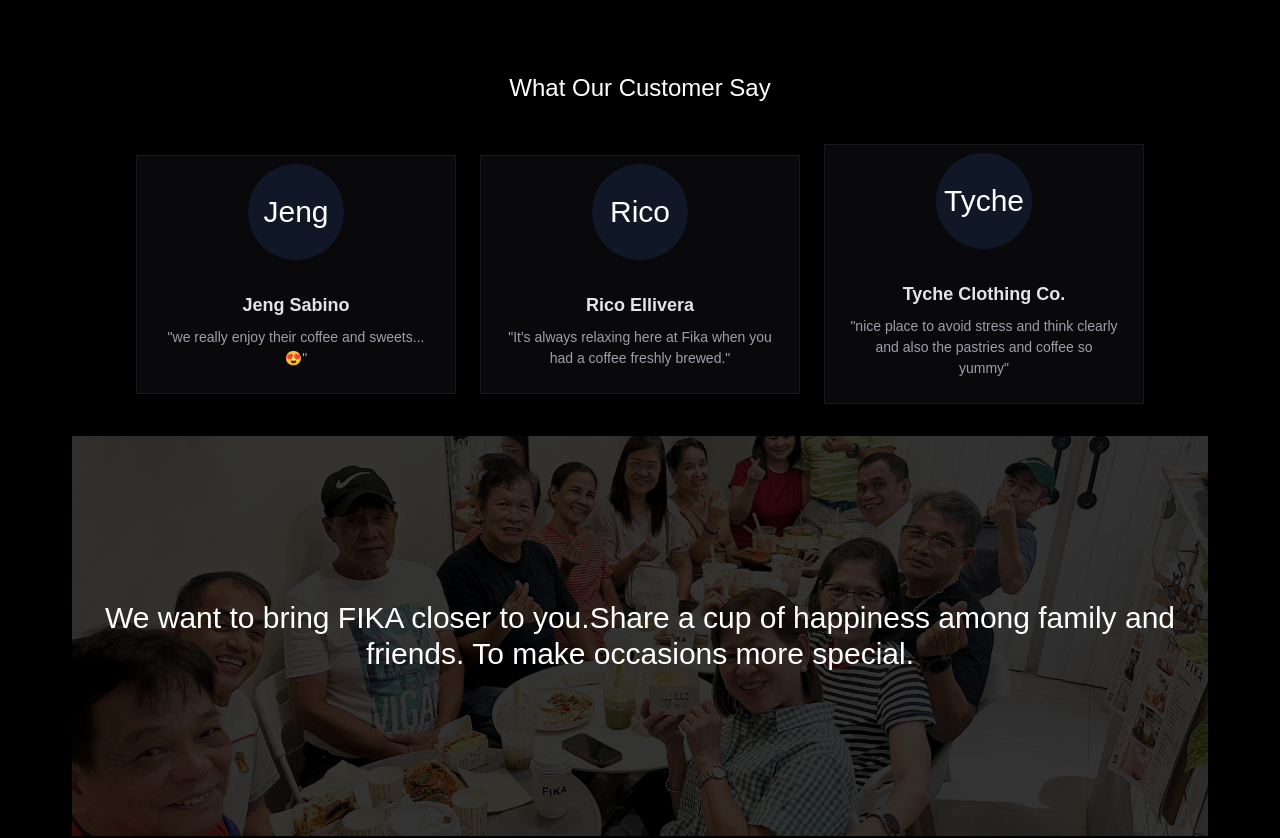
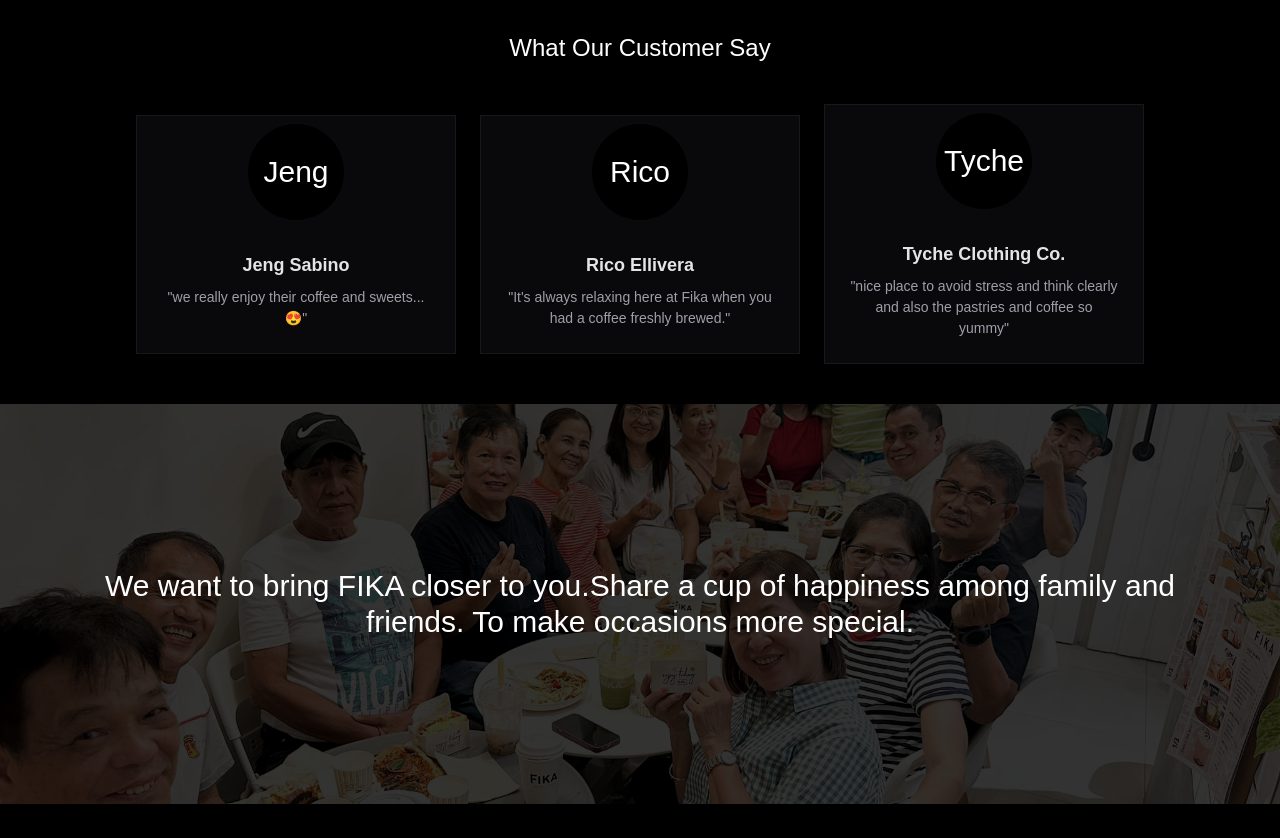
Before and after one commit to RainerMorales/Fika, a React (Vite) app: page / in a window 1280 px wide. Shown: the part 740-1578 px from the top of the page. Built offline with nearby package versions, Linux system fonts and the light colour scheme; a web font is replaced by a local one.

Commit message:
adding some animations and fix responsive design

```diff
--- a/src/Card.tsx
+++ b/src/Card.tsx
@@ -11,7 +11,7 @@
       <>
         <div className="card border border-zinc-900  bg-zinc-950 text-black w-80 shadow-sm">
           <div className="avatar avatar-placeholder self-center p-2">
-            <div className="bg-gray-900 text-white w-24 rounded-full">
+            <div className="bg-black text-white w-24 rounded-full">
               <span className="text-3xl">{props.name}</span>
             </div>
           </div>
--- a/src/Content.tsx
+++ b/src/Content.tsx
@@ -33,7 +33,7 @@
         </div>
       </section>
 
-      <section className=" bg-black p-10">
+      <section className=" bg-black">
         <div className="text-2xl text-white text-center p-10 cal-sans-regular">
           What Our Customer Say
         </div>
@@ -64,16 +64,16 @@
             }
           ></Card>
         </div>
-        <div className="relative m-8">
+        <div className="relative mt-10">
           <img
             className="w-[100%] h-100 object-cover  opacity-20"
             src="cover.jpg"
             alt=""
           />
           <BlurFade
-            delay={0.25 * 5}
+            delay={0.25}
             inView
-            className="text-white w-full lg:text-3xl md:text-3xl text-center absolute top-[50%] left-[50%] transform -translate-x-1/2 -translate-y-1/2"
+            className="text-white w-full lg:text-3xl lg:p-18 md:text-3xl text-center absolute top-[50%] left-[50%] transform -translate-x-1/2 -translate-y-1/2"
           >
             We want to bring FIKA closer to you.Share a cup of happiness among
             family and friends. To make occasions more special.
```
